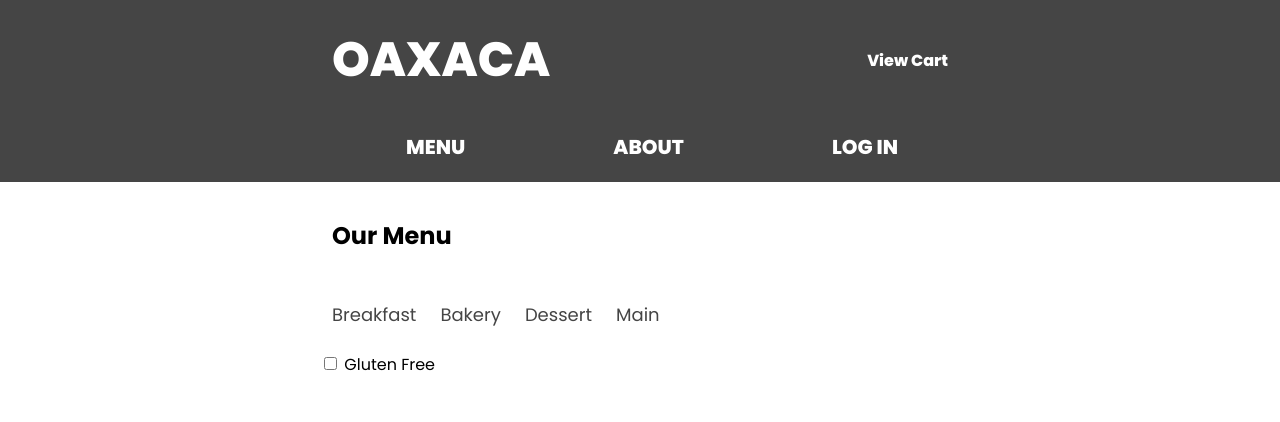
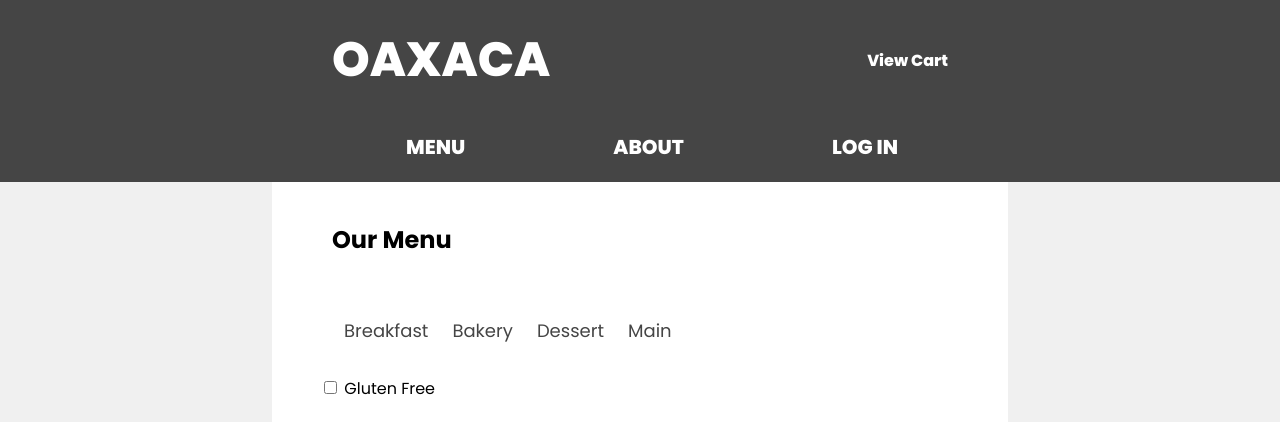
Before and after one commit to swinghin/CS2810-Team-Project-32, a Django app: page / in a window 1280 px wide. Shown: the top 422 px of the page. Run offline with Django 4.2, Linux system fonts and the light colour scheme.

Commit message:
Tweak menu styling

```diff
--- a/Oaxaca/restaurant/static/css/styles.css
+++ b/Oaxaca/restaurant/static/css/styles.css
@@ -1,8 +1,13 @@
 @import url('https://fonts.googleapis.com/css2?family=Poppins:wght@300;400;500;600;700;800&display=swap');
+html {
+    scroll-padding-top: 60px;
+}
+
 body {
     margin: 0;
     font-size: 16px;
     font-family: 'Poppins', sans-serif;
+    background: rgb(240, 240, 240);
 }
 
 header {
@@ -15,6 +20,11 @@ header {
     padding: 12px;
     max-width: 640px;
     margin: 0 auto;
+}
+
+section {
+    padding: 12px 48px !important;
+    background: white;
 }
 
 #oaxaca-menu-bar {
@@ -58,15 +68,17 @@ header {
     color: white;
 }
 
-#page-title {
-    padding: 8px 12px;
-}
-
 #page-title * {
     padding: 8px 12px;
 }
 
+#menu-categories {
+    position: sticky;
+    top: 0;
+}
+
 #menu-category-bar {
+    padding: 8px 12px;
     overflow-x: auto;
     white-space: nowrap;
     -ms-overflow-style: none;
@@ -91,6 +103,15 @@ header {
 
 .menu-category.active {
     border-bottom: 2px solid rgb(69, 69, 69);
+}
+
+.dish-cards-category {
+    border-top: 2px rgb(240, 240, 240) solid;
+    margin-top: 12px;
+}
+
+.dish-cards-category-text {
+    padding: 8px 12px;
 }
 
 .dish-cards-grid {
@@ -133,11 +154,11 @@ header {
 
 .dish-cal {
     color: rgb(128, 128, 128);
-    font-size: 12px
+    font-size: 12px;
 }
 
 .dish-cal::after {
-    content: "kcal"
+    content: "kcal";
 }
 
 .dish-desc {
--- a/Oaxaca/restaurant/templates/restaurant/footer_public.html
+++ b/Oaxaca/restaurant/templates/restaurant/footer_public.html
@@ -1,7 +1,7 @@
 <footer>
     <div id="oaxaca-footer" class="wrap">
         <p>
-            (c) 2023 Oaxaca. All Rights Reserved.
+            © 2023 Oaxaca. All Rights Reserved.
             <br/>
             Built with Django in Python by Team 32.
         </p>
--- a/Oaxaca/restaurant/templates/restaurant/menu_public.html
+++ b/Oaxaca/restaurant/templates/restaurant/menu_public.html
@@ -2,10 +2,12 @@
 <section id="page-title" class="wrap">
     <h2>Our Menu</h2>
 </section>
-<section id="menu-category-bar" class="wrap">
-    {% if dish_categories %}
-        {% for key, values in dish_categories.items %}<a href="#{{ key }}" class="menu-category">{{ values }}</a>{% endfor %}
-    {% endif %}
+<section id="menu-categories" class="wrap">
+    <div id="menu-category-bar">
+        {% if dish_categories %}
+            {% for key, values in dish_categories.items %}<a href="#{{ key }}" class="menu-category">{{ values }}</a>{% endfor %}
+        {% endif %}
+    </div>
 </section>
 <section id="menu-filters" class="wrap">
     <input id="gluten-free" type="checkbox"/>
@@ -15,7 +17,7 @@
     {% if dish_by_categories %}
         {% for key, values in dish_by_categories.items %}
             <div id="{{ key }}" class="dish-cards-category">
-                <h2>{{ values.0.0 }}</h2>
+                <h2 class="dish-cards-category-text">{{ values.0.0 }}</h2>
                 <div class="dish-cards-grid">
                     {% for dish in values %}
                         <div class="dish-card">
@@ -31,7 +33,11 @@
                                     <span class="dish-desc">Ingredients: {% lorem 10 w random %}</span>
                                 </div>
                                 <div class="dish-info-row dish-order">
-                                    <input class="dish-count" type="number" min="1" max="10" value="1" />
+                                    <div>
+                                        <button>-</button>
+                                        <input class="dish-count" type="number" min="1" max="10" value="1" />
+                                        <button>+</button>
+                                    </div>
                                     <button class="dish-add-btn">Add to cart</button>
                                 </div>
                             </div>
```
